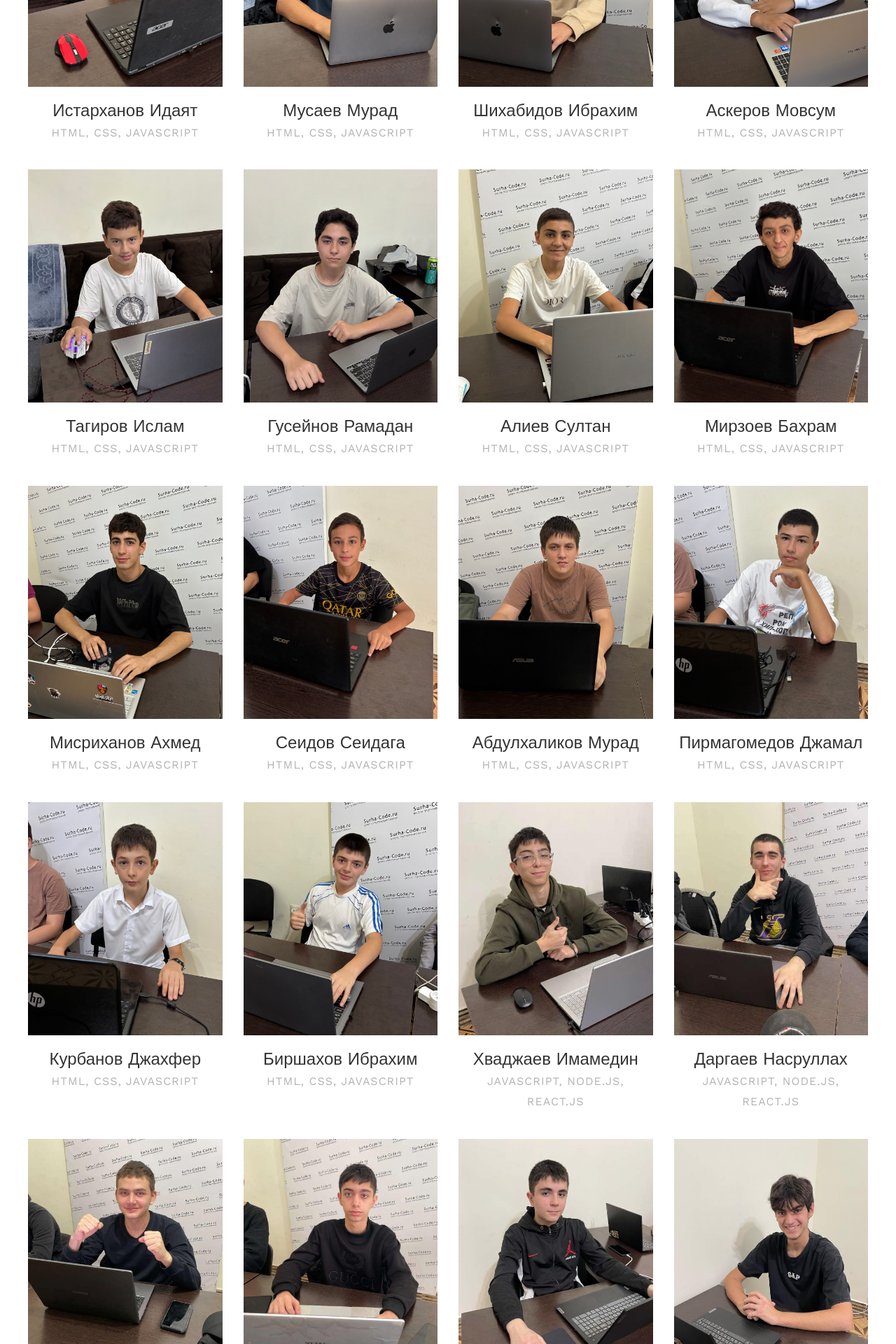
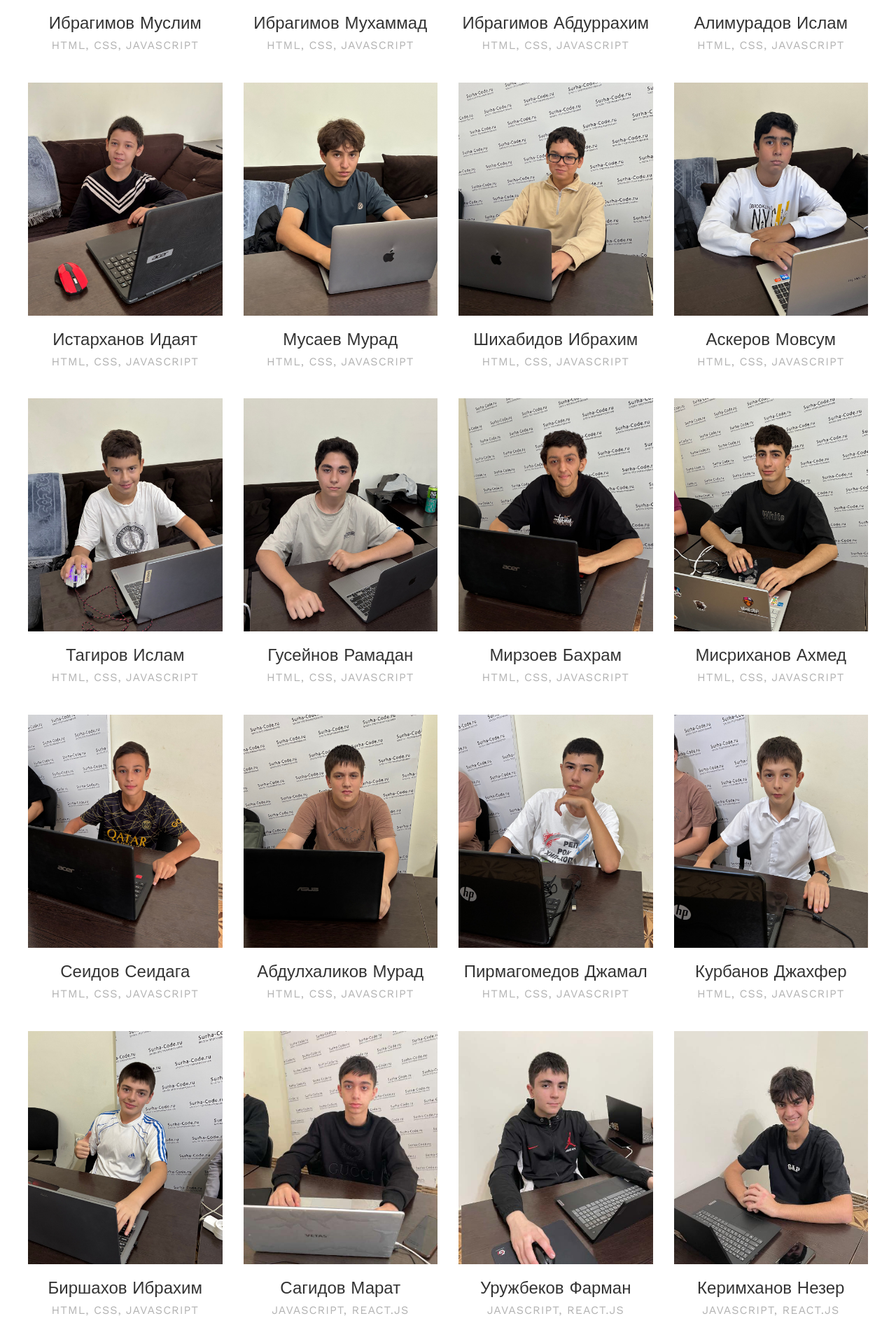
Before and after one commit to Surha05/surha-code, a PHP site: page /students.php in a window 1280 px wide. Shown: the part 821-2741 px from the top of the page at 70% size. Run offline with PHP 8.4, Linux system fonts and the light colour scheme; some libraries are stand-ins or nearby versions; some web fonts are replaced.

Commit message:
add students

```diff
--- a/modules/students/students.php
+++ b/modules/students/students.php
@@ -2,6 +2,58 @@
   <div class="container">
     <h2 class="students__h2">Ученики школы Surha-Code</h2>
     <div class="row">
+      <div class="col-md-6 col-lg-3 ftco-animate">
+        <div class="staff">
+          <div class="img-wrap d-flex align-items-stretch">
+            <div class="img align-self-stretch">
+              <img src="/images/students/page/ibragimov-muslim.jpeg" alt="Ибрагимов Муслим" class="student-img">
+            </div>
+          </div>
+          <div class="text pt-3 text-center">
+            <h3>Ибрагимов Муслим</h3>
+            <span class="position mb-2">HTML, CSS, JAVASCRIPT</span>
+          </div>
+        </div>
+      </div>
+      <div class="col-md-6 col-lg-3 ftco-animate">
+        <div class="staff">
+          <div class="img-wrap d-flex align-items-stretch">
+            <div class="img align-self-stretch">
+              <img src="/images/students/page/ibragimov-muhammad.jpeg" alt="Ибрагимов Мухаммад" class="student-img">
+            </div>
+          </div>
+          <div class="text pt-3 text-center">
+            <h3>Ибрагимов Мухаммад</h3>
+            <span class="position mb-2">HTML, CSS, JAVASCRIPT</span>
+          </div>
+        </div>
+      </div>
+      <div class="col-md-6 col-lg-3 ftco-animate">
+        <div class="staff">
+          <div class="img-wrap d-flex align-items-stretch">
+            <div class="img align-self-stretch">
+              <img src="/images/students/page/ibragimov-abdurrahim.jpeg" alt="Ибрагимов Абдуррахим" class="student-img">
+            </div>
+          </div>
+          <div class="text pt-3 text-center">
+            <h3>Ибрагимов Абдуррахим</h3>
+            <span class="position mb-2">HTML, CSS, JAVASCRIPT</span>
+          </div>
+        </div>
+      </div>
+      <div class="col-md-6 col-lg-3 ftco-animate">
+        <div class="staff">
+          <div class="img-wrap d-flex align-items-stretch">
+            <div class="img align-self-stretch">
+              <img src="/images/students/page/agamuradov-islam.jpeg" alt="Алимурадов Ислам" class="student-img">
+            </div>
+          </div>
+          <div class="text pt-3 text-center">
+            <h3>Алимурадов Ислам</h3>
+            <span class="position mb-2">HTML, CSS, JAVASCRIPT</span>
+          </div>
+        </div>
+      </div>
       <div class="col-md-6 col-lg-3 ftco-animate">
         <div class="staff">
           <div class="img-wrap d-flex align-items-stretch">
@@ -80,7 +132,7 @@
           </div>
         </div>
       </div>
-			<div class="col-md-6 col-lg-3 ftco-animate">
+      <!-- <div class="col-md-6 col-lg-3 ftco-animate">
         <div class="staff">
           <div class="img-wrap d-flex align-items-stretch">
             <div class="img align-self-stretch">
@@ -92,7 +144,7 @@
             <span class="position mb-2">HTML, CSS, JAVASCRIPT</span>
           </div>
         </div>
-			</div>
+      </div> -->
       <div class="col-md-6 col-lg-3 ftco-animate">
         <div class="staff">
           <div class="img-wrap d-flex align-items-stretch">
@@ -188,54 +240,6 @@
         <div class="staff">
           <div class="img-wrap d-flex align-items-stretch">
             <div class="img align-self-stretch">
-						<img src="/images/students/page/imam.jpg" alt="Хваджаев Имамедин" class="student-img">
-						</div>
-					</div>
-					<div class="text pt-3 text-center">
-						<h3>Хваджаев Имамедин</h3>
-						<span class="position mb-2">Javascript, Node.js, REACT.js</span>
-						<!-- <div class="faded">
-							<p>2009 года рождения. Поступил в сентябре 2023 года. Прошел курсы по языкам HTML, CSS и Javascript</p>
-						</div> -->
-					</div>
-				</div>
-			</div>
-			<div class="col-md-6 col-lg-3 ftco-animate">
-				<div class="staff">
-					<div class="img-wrap d-flex align-items-stretch">
-						<div class="img align-self-stretch">
-						<img src="/images/students/page/nasrulla.jpg" alt="Даргаев Насруллах" class="student-img">
-						</div>
-					</div>
-					<div class="text pt-3 text-center">
-						<h3>Даргаев Насруллах</h3>
-						<span class="position mb-2">Javascript, Node.js, REACT.js</span>
-						<!-- <div class="faded">
-							<p>2009 года рождения. Поступил в сентябре 2023 года. Прошел курсы по языкам HTML, CSS и Javascript</p>
-						</div> -->
-					</div>
-				</div>
-			</div>
-			<div class="col-md-6 col-lg-3 ftco-animate">
-				<div class="staff">
-					<div class="img-wrap d-flex align-items-stretch">
-						<div class="img align-self-stretch">
-							<img src="/images/students/page/khasan.jpg" alt="Вагабов Хасан" class="student-img">
-						</div>
-					</div>
-					<div class="text pt-3 text-center">
-						<h3>Вагабов Хасан</h3>
-						<span class="position mb-2">Javascript, Node.js, REACT.js</span>
-						<!-- <div class="faded">
-							<p>2009 года рождения. Поступил в сентябре 2023 года. Прошел курсы по языкам HTML, CSS и Javascript</p>
-						</div> -->
-					</div>
-				</div>
-			</div>
-			<div class="col-md-6 col-lg-3 ftco-animate">
-				<div class="staff">
-					<div class="img-wrap d-flex align-items-stretch">
-						<div class="img align-self-stretch">
               <img src="/images/students/page/marat.jpg" alt="Сагидов Марат" class="student-img">
             </div>
           </div>
@@ -288,6 +292,55 @@
   <div class="container">
     <h2 class="students__h2">Выпускники школы Surha-Code</h2>
     <div class="row">
+
+      <div class="col-md-6 col-lg-3 ftco-animate">
+        <div class="staff">
+          <div class="img-wrap d-flex align-items-stretch">
+            <div class="img align-self-stretch">
+              <img src="/images/students/page/imam.jpg" alt="Хваджаев Имамедин" class="student-img">
+            </div>
+          </div>
+          <div class="text pt-3 text-center">
+            <h3>Хваджаев Имамедин</h3>
+            <span class="position mb-2">HTML, CSS, Javascript, Node.js, REACT.js</span>
+            <!-- <div class="faded">
+							<p>2009 года рождения. Поступил в сентябре 2023 года. Прошел курсы по языкам HTML, CSS и Javascript</p>
+						</div> -->
+          </div>
+        </div>
+      </div>
+      <div class="col-md-6 col-lg-3 ftco-animate">
+        <div class="staff">
+          <div class="img-wrap d-flex align-items-stretch">
+            <div class="img align-self-stretch">
+              <img src="/images/students/page/nasrulla.jpg" alt="Даргаев Насруллах" class="student-img">
+            </div>
+          </div>
+          <div class="text pt-3 text-center">
+            <h3>Даргаев Насруллах</h3>
+            <span class="position mb-2">HTML, CSS, Javascript, Node.js, REACT.js</span>
+            <!-- <div class="faded">
+							<p>2009 года рождения. Поступил в сентябре 2023 года. Прошел курсы по языкам HTML, CSS и Javascript</p>
+						</div> -->
+          </div>
+        </div>
+      </div>
+      <div class="col-md-6 col-lg-3 ftco-animate">
+        <div class="staff">
+          <div class="img-wrap d-flex align-items-stretch">
+            <div class="img align-self-stretch">
+              <img src="/images/students/page/khasan.jpg" alt="Вагабов Хасан" class="student-img">
+            </div>
+          </div>
+          <div class="text pt-3 text-center">
+            <h3>Вагабов Хасан</h3>
+            <span class="position mb-2">HTML, CSS, Javascript, Node.js, REACT.js</span>
+            <!-- <div class="faded">
+							<p>2009 года рождения. Поступил в сентябре 2023 года. Прошел курсы по языкам HTML, CSS и Javascript</p>
+						</div> -->
+          </div>
+        </div>
+      </div>
       <div class="col-md-6 col-lg-3 ftco-animate">
         <div class="staff">
           <div class="img-wrap d-flex align-items-stretch">
@@ -299,7 +352,7 @@
             <h3>Бахишев Беслан</h3>
             <span class="position mb-2">HTML, CSS, Javascript, Node.js, React.js</span>
             <div class="faded">
-							<p>Поступил в сентябре 2023 года. Окончил курсы по языкам HTML, CSS и Javascript. Работает над проектом <a href=""  target="_blank">M-trade</a>, <a href="https://surha.ru"  target="_blank">Surha.ru</a> и этим сайтом.</p>
+              <p>Поступил в сентябре 2023 года. Окончил курсы по языкам HTML, CSS и Javascript. Работает над проектом <a href="" target="_blank">M-trade</a>, <a href="https://surha.ru" target="_blank">Surha.ru</a> и этим сайтом.</p>
             </div>
           </div>
         </div>
```
Lines whose indentation alone changed are shown as unchanged.
